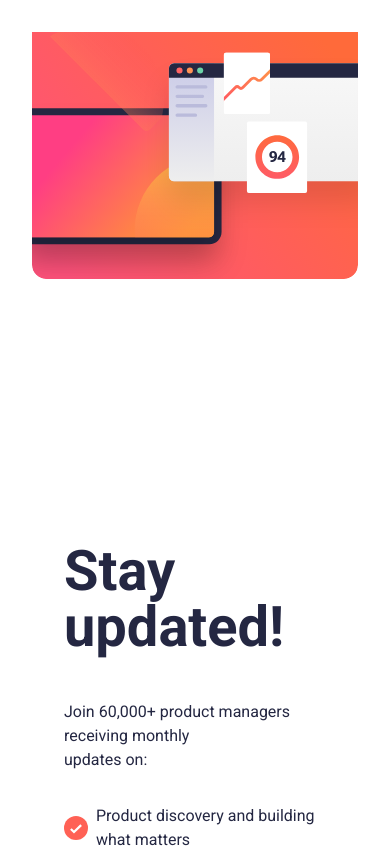
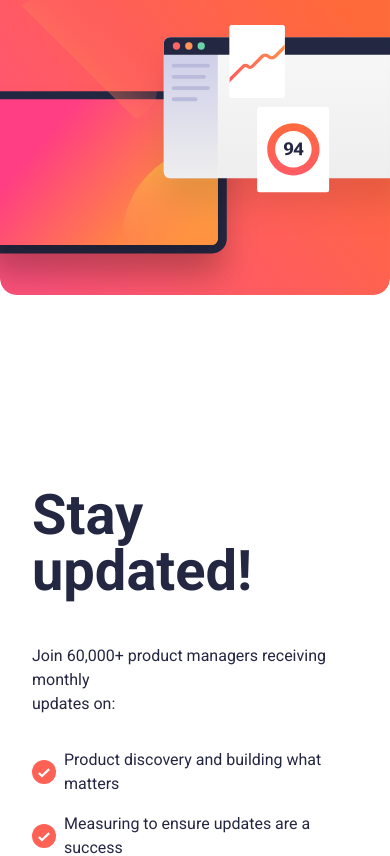
Before and after one commit to Yonerfy/Newsletter-sign-up-form-with-success-message, a Vue app: page / in a window 390 px wide. Shown: the top 856 px of the page. Built offline with nearby package versions, Linux system fonts and the light colour scheme.

Commit message:
Correct the home view

```diff
--- a/src/main.css
+++ b/src/main.css
@@ -63,7 +63,7 @@ body {
   line-height: 150%;
   letter-spacing: 0;
 }
-/* need to remove the flex display from the body */
+
 @media (max-width: 768px) {
   #app {
     height: initial;
@@ -77,7 +77,7 @@ body {
     padding: 0;
     background-color: #fff;
   }
-  #app .home[data-v-b4e148ca] {
+  #app .home {
     border-radius: 0;
     padding: 0;
   }
--- a/src/views/HomeView.vue
+++ b/src/views/HomeView.vue
@@ -19,7 +19,7 @@ import NewsletterCard from '../components/NewsletterCard.vue'
     justify-content: space-around;
   }
   @media (max-width: 768px) {
-    .home[data-v-b4e148ca] {
+    .home {
       height: initial;
       display: initial;
       width: 100%;
```
Also changed, not shown: src/App.vue (+0 -7 lines).
